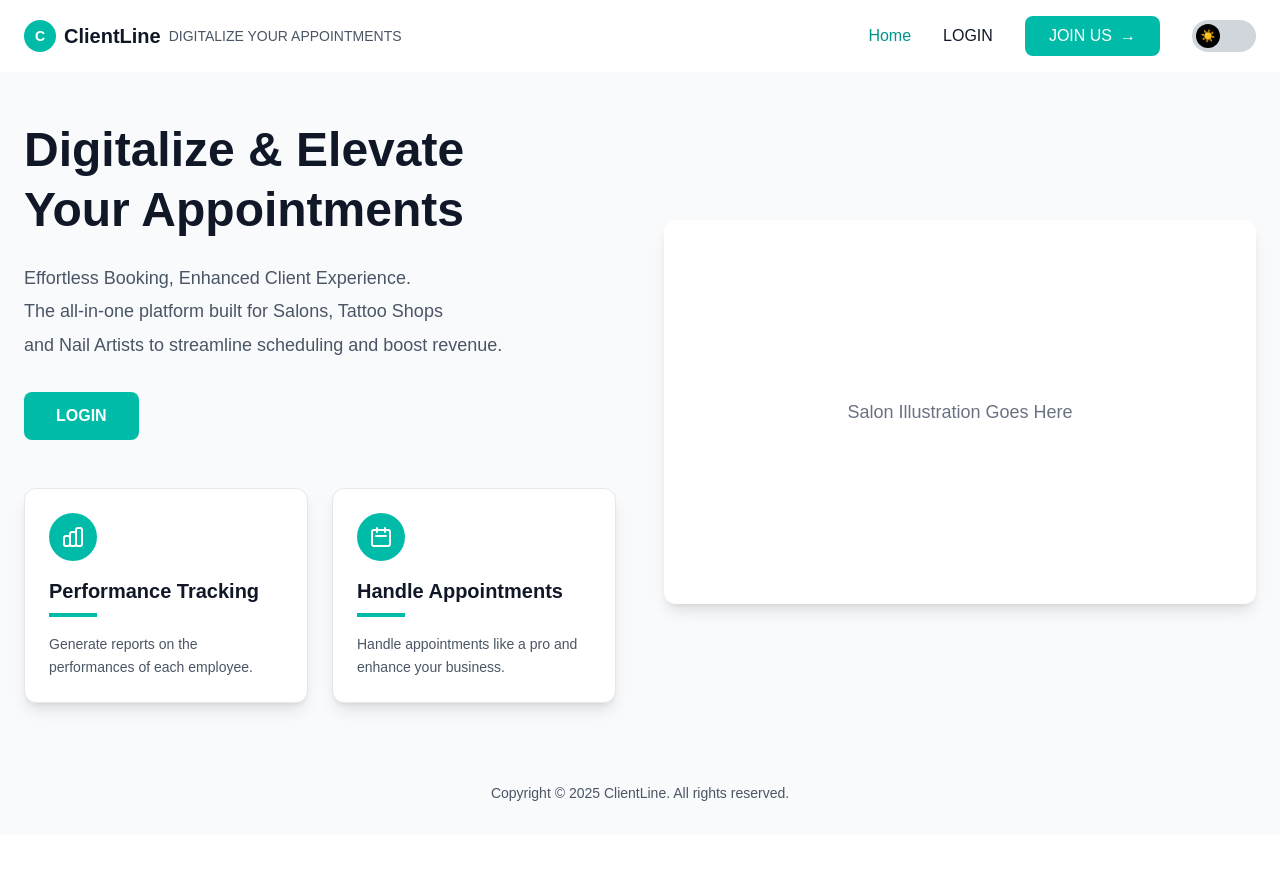
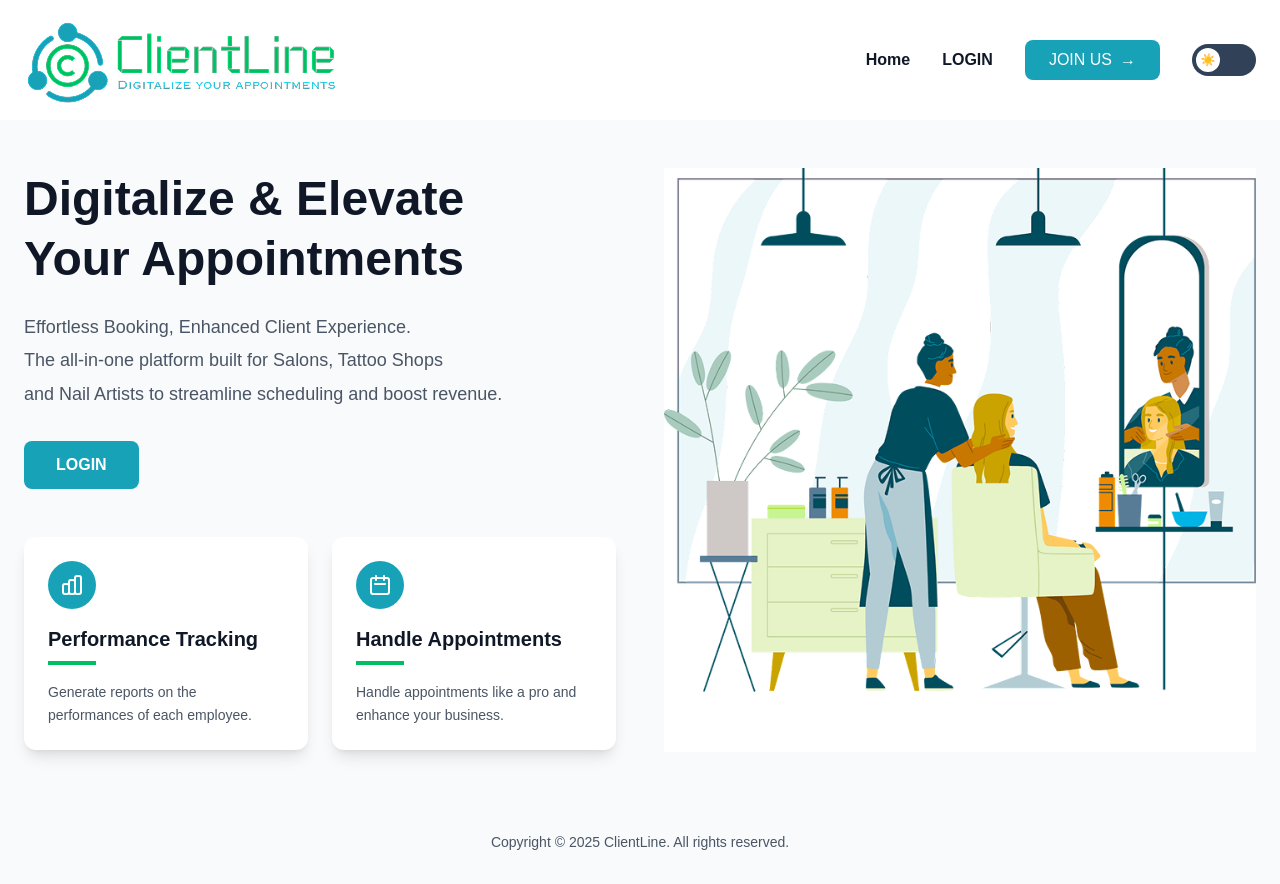
Before and after one commit to SuDelk/ClientLine_Frontend, a Next.js app: page / in a window 1280 px wide. Before the commit the page ends 835 px from the top, so only its background shows below. Built offline with nearby package versions, Linux system fonts and the light colour scheme.

Commit message:
compulsory minor fixes

```diff
--- a/components/FeatureCards.tsx
+++ b/components/FeatureCards.tsx
@@ -6,15 +6,15 @@ const FeatureCards: React.FC = () => {
 
   const cardBaseClass = `p-6 rounded-xl shadow-lg transition-colors ${
     theme === 'dark'
-      ? 'bg-teal-900 border border-teal-700'
-      : 'bg-white border border-gray-200'
+      ? 'bg-[#00BF63]/30'
+      : 'bg-white'
   }`;
 
   return (
     <div className="grid grid-cols-1 md:grid-cols-2 gap-6 max-w-2xl">
       {/* Performance Tracking Card */}
       <div className={cardBaseClass}>
-        <div className="flex items-center justify-center w-12 h-12 bg-teal-500 rounded-full mb-4">
+        <div className="flex items-center justify-center w-12 h-12 bg-[#17A2B8] rounded-full mb-4">
           <svg className="w-6 h-6 text-white" fill="none" stroke="currentColor" viewBox="0 0 24 24">
             <path strokeLinecap="round" strokeLinejoin="round" strokeWidth={2} d="M9 19v-6a2 2 0 00-2-2H5a2 2 0 00-2 2v6a2 2 0 002 2h2a2 2 0 002-2zm0 0V9a2 2 0 012-2h2a2 2 0 012 2v10m-6 0a2 2 0 002 2h2a2 2 0 002-2m0 0V5a2 2 0 012-2h2a2 2 0 012 2v14a2 2 0 01-2 2h-2a2 2 0 01-2-2z" />
           </svg>
@@ -26,7 +26,7 @@ const FeatureCards: React.FC = () => {
           Performance Tracking
         </h3>
 
-        <div className={`w-12 h-1 bg-teal-500 mb-4`}></div>
+        <div className={`w-12 h-1 bg-[#00BF63] mb-4`}></div>
 
         <p className={`text-sm leading-relaxed ${
           theme === 'dark' ? 'text-gray-300' : 'text-gray-600'
@@ -37,7 +37,7 @@ const FeatureCards: React.FC = () => {
 
       {/* Handle Appointments Card */}
       <div className={cardBaseClass}>
-        <div className="flex items-center justify-center w-12 h-12 bg-teal-500 rounded-full mb-4">
+        <div className="flex items-center justify-center w-12 h-12 bg-[#17A2B8] rounded-full mb-4">
           <svg className="w-6 h-6 text-white" fill="none" stroke="currentColor" viewBox="0 0 24 24">
             <path strokeLinecap="round" strokeLinejoin="round" strokeWidth={2} d="M8 7V3m8 4V3m-9 8h10M5 21h14a2 2 0 002-2V7a2 2 0 00-2-2H5a2 2 0 00-2 2v12a2 2 0 002 2z" />
           </svg>
@@ -49,7 +49,7 @@ const FeatureCards: React.FC = () => {
           Handle Appointments
         </h3>
 
-        <div className={`w-12 h-1 bg-teal-500 mb-4`}></div>
+        <div className={`w-12 h-1 bg-[#00BF63] mb-4`}></div>
 
         <p className={`text-sm leading-relaxed ${
           theme === 'dark' ? 'text-gray-300' : 'text-gray-600'
--- a/components/Header.tsx
+++ b/components/Header.tsx
@@ -1,5 +1,7 @@
 import React from 'react';
+import Image from 'next/image';
 import { useTheme } from '@/contexts/ThemeContext';
+import ToggleSwitch from './ToggleSwitch';
 
 const Header: React.FC = () => {
   const { theme, toggleTheme } = useTheme();
@@ -9,47 +11,24 @@ const Header: React.FC = () => {
       <div className="max-w-7xl mx-auto flex items-center justify-between">
         {/* Logo */}
         <div className="flex items-center space-x-2">
-          <div className="w-8 h-8 bg-teal-500 rounded-full flex items-center justify-center">
-            <span className="text-white font-bold text-sm">C</span>
-          </div>
-          <span className={`text-xl font-bold ${theme === 'dark' ? 'text-white' : 'text-gray-900'}`}>
-            ClientLine
-          </span>
-          <span className={`text-sm ${theme === 'dark' ? 'text-gray-400' : 'text-gray-600'}`}>
-            DIGITALIZE YOUR APPOINTMENTS
-          </span>
+          <Image src={"/Logo.png"} alt='logo' width={324} height={88}/>
         </div>
 
         {/* Navigation */}
         <nav className="hidden md:flex items-center space-x-8">
-          <a href="#" className={`${theme === 'dark' ? 'text-teal-400' : 'text-teal-600'} font-medium`}>
+          <a href="#" className={`${theme === 'dark' ? 'text-white' : 'text-gray-900'} font-bold hover:text-[#17A2B8] transition-colors duration-200`}>
             Home
           </a>
-          <a href="#" className={`${theme === 'dark' ? 'text-white' : 'text-gray-900'} font-medium`}>
+          <a href="#" className={`${theme === 'dark' ? 'text-white' : 'text-gray-900'} font-bold hover:text-[#17A2B8] transition-colors duration-200`}>
             LOGIN
           </a>
-          <button className="bg-teal-500 text-white px-6 py-2 rounded-lg font-medium hover:bg-teal-600 transition-colors flex items-center space-x-2">
+          <button className="text-white px-6 py-2 rounded-lg font-medium transition-colors flex items-center space-x-2" style={{ backgroundColor: '#17A2B8' }} onMouseEnter={(e) => e.currentTarget.style.backgroundColor = '#138496'} onMouseLeave={(e) => e.currentTarget.style.backgroundColor = '#17A2B8'}>
             <span>JOIN US</span>
             <span>→</span>
           </button>
 
           {/* Theme Toggle Switch */}
-          <label className="relative inline-flex items-center cursor-pointer">
-            <input
-              type="checkbox"
-              className="sr-only peer"
-              checked={theme === 'dark'}
-              onChange={toggleTheme}
-            />
-            <div className={`w-16 h-8 rounded-full peer transition-colors duration-200 ${
-              theme === 'dark' ? 'bg-slate-700' : 'bg-gray-300'
-            }`}></div>
-            <span className={`absolute left-1 top-1 w-6 h-6 bg-black rounded-full transition-transform duration-200 ease-in-out flex items-center justify-center text-xs ${
-              theme === 'dark' ? 'translate-x-8' : 'translate-x-0'
-            }`}>
-              {theme === 'dark' ? '🌙' : '☀️'}
-            </span>
-          </label>
+          <ToggleSwitch/>
         </nav>
       </div>
     </header>
--- a/components/HeroSection.tsx
+++ b/components/HeroSection.tsx
@@ -20,7 +20,7 @@ const HeroSection: React.FC = () => {
         <p>and Nail Artists to streamline scheduling and boost revenue.</p>
       </div>
 
-      <button className="bg-teal-500 text-white px-8 py-3 rounded-lg font-semibold hover:bg-teal-600 transition-colors w-fit">
+      <button className="text-white px-8 py-3 rounded-lg font-semibold transition-colors w-fit" style={{ backgroundColor: '#17A2B8' }} onMouseEnter={(e) => e.currentTarget.style.backgroundColor = '#138496'} onMouseLeave={(e) => e.currentTarget.style.backgroundColor = '#17A2B8'}>
         LOGIN
       </button>
     </section>
--- a/components/ToggleSwitch.tsx
+++ b/components/ToggleSwitch.tsx
@@ -1,18 +1,24 @@
+import { useTheme } from '@/contexts/ThemeContext';
+
 export default function ToggleSwitch() {
+    const { theme, toggleTheme } = useTheme();
+
     return (
-        <div className="flex flex-wrap items-center justify-center gap-12">
-            <label className="relative inline-flex items-center cursor-pointer text-gray-900 gap-3">
-                <input type="checkbox" className="sr-only peer" />
-                <div className="w-16 h-8 bg-black rounded-full peer peer-checked:bg-slate-300 transition-colors duration-200"></div>
-                <span className="dot absolute left-1 top-1 w-6 h-6 bg-white rounded-full transition-transform duration-200 ease-in-out peer-checked:translate-x-8"></span>
-                Enable Feature
-            </label>
-            <label className="relative inline-flex items-center cursor-pointer text-gray-900 gap-3">
-                <input type="checkbox" className="sr-only peer" checked />
-                <div className="w-16 h-8 bg-black rounded-full peer peer-checked:bg-slate-300 transition-colors duration-200"></div>
-                <span className="dot absolute left-1 top-1 w-6 h-6 bg-white rounded-full transition-transform duration-200 ease-in-out peer-checked:translate-x-8"></span>
-                Feature Enabled
-            </label>
-        </div>
+        <label className="relative inline-flex items-center cursor-pointer">
+            <input
+              type="checkbox"
+              className="sr-only peer"
+              checked={theme === 'dark'}
+              onChange={toggleTheme}
+            />
+            <div className={`w-16 h-8 rounded-full peer transition-colors duration-200 ${
+              theme === 'dark' ? 'bg-[#17A2B8]/50' : 'bg-slate-700'
+            }`}></div>
+            <span className={`absolute left-1 top-1 w-6 h-6 rounded-full transition-transform duration-200 ease-in-out flex items-center justify-center text-xs ${
+              theme === 'dark' ? 'bg-black translate-x-8' : 'bg-white translate-x-0'
+            }`}>
+              {theme === 'dark' ? '🌙' : '☀️'}
+            </span>
+        </label>
     );
 };
--- a/pages/index.tsx
+++ b/pages/index.tsx
@@ -1,4 +1,5 @@
 import React from 'react';
+import Image from 'next/image';
 import { useTheme } from '@/contexts/ThemeContext';
 import Header from '@/components/Header';
 import HeroSection from '@/components/HeroSection';
@@ -24,14 +25,10 @@ const Home: React.FC = () => {
           </div>
 
           {/* Right Side - Illustration Placeholder */}
-          <div className={`hidden lg:flex items-center justify-center h-96 rounded-xl ${
+          <div className={`hidden lg:flex items-center justify-center  ${
             theme === 'dark' ? 'bg-gray-900' : 'bg-white'
-          } shadow-lg`}>
-            <p className={`text-lg ${
-              theme === 'dark' ? 'text-gray-400' : 'text-gray-500'
-            }`}>
-              Salon Illustration Goes Here
-            </p>
+          } `}>
+            <Image src="/LandingSideImage.png" alt="Landing illustration" width={710} height={710}/>
           </div>
         </div>
       </main>
```
Also changed, not shown: public/Logo.png (added).
